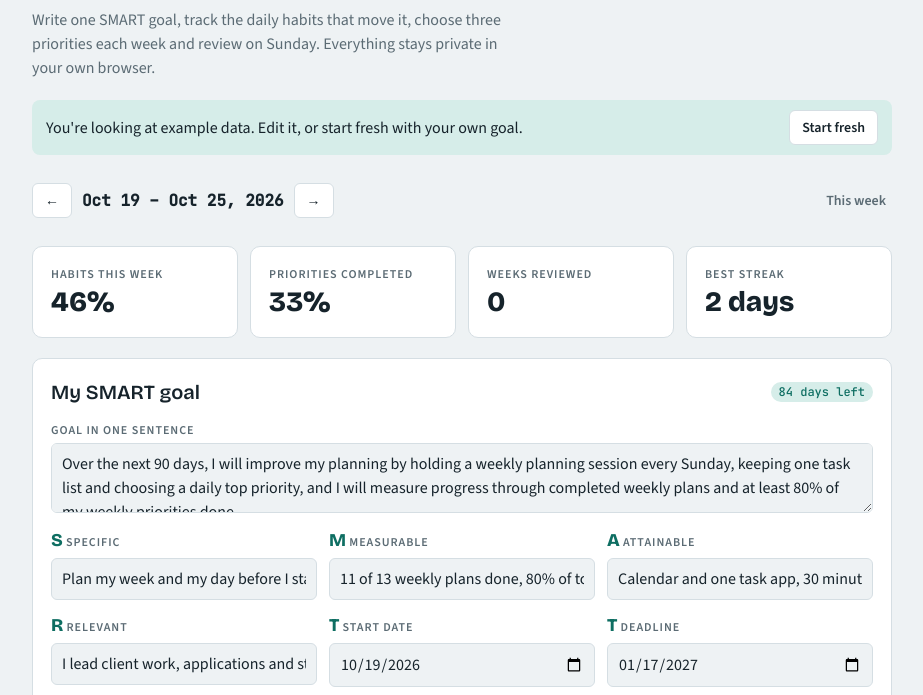
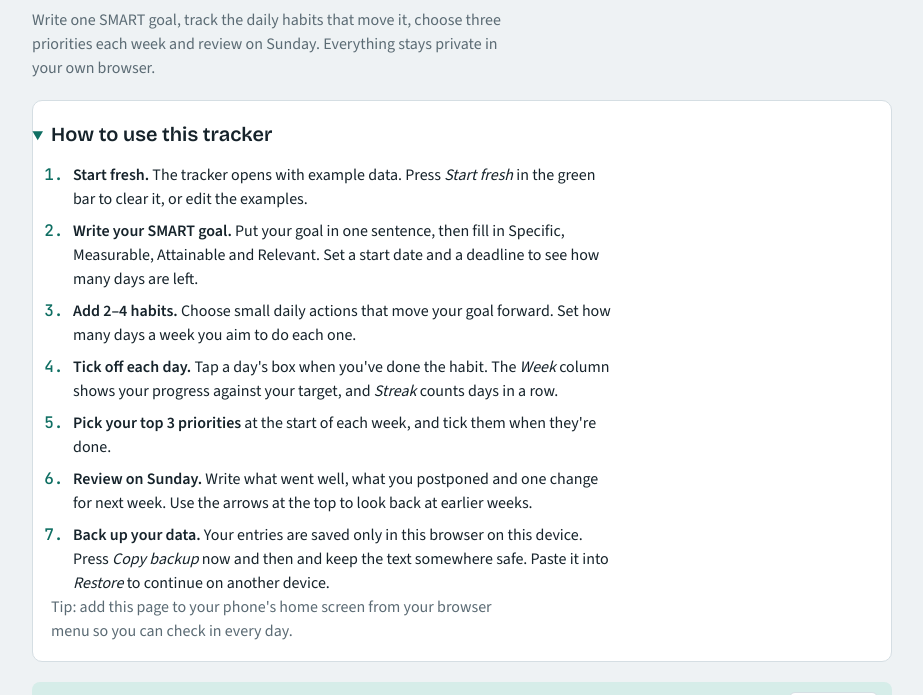
Before and after one commit to FizzaMubeen/leader-week-log, a plain HTML site: page index.html in a window 1280 px wide. Shown: the part 94-789 px from the top of the page, without its empty margins (178-1101 px from the left). Drawn offline with nearby package versions, Linux system fonts and the light colour scheme.

Commit message:
Add how-to-use guide, accessibility notes and full README
Co-Authored-By: Claude Opus 5.5 <noreply@anthropic.com>
Claude-Session: https://claude.ai/code/session_01K5tSzNSNP9yH8C3sBMHvAE

```diff
--- a/index.html
+++ b/index.html
@@ -68,6 +68,10 @@ th.today{color:var(--accent)}
 .prio input[type=checkbox]{width:20px;height:20px;accent-color:var(--accent);flex:none}
 .stats{display:grid;grid-template-columns:repeat(auto-fit,minmax(150px,1fr));gap:12px}
 .stat .big{font:800 28px var(--f-display)}
+.guide summary{cursor:pointer;list-style-position:outside}
+.guide summary::marker{color:var(--accent)}
+.steps{margin:0;padding-left:22px;display:flex;flex-direction:column;gap:8px;max-width:68ch}
+.steps li::marker{font-family:var(--f-mono);color:var(--accent)}
 .hidden-box{display:flex;flex-direction:column;gap:8px}
 @media (prefers-reduced-motion:no-preference){.fill{transition:width .3s}}
 </style>
@@ -78,6 +82,20 @@ th.today{color:var(--accent)}
     <h1>Leader Week Log</h1>
     <p class="lede">Write one SMART goal, track the daily habits that move it, choose three priorities each week and review on Sunday. Everything stays private in your own browser.</p>
   </header>
+
+  <details class="panel guide" id="guide">
+    <summary><h2 style="display:inline">How to use this tracker</h2></summary>
+    <ol class="steps">
+      <li><strong>Start fresh.</strong> The tracker opens with example data. Press <em>Start fresh</em> in the green bar to clear it, or edit the examples.</li>
+      <li><strong>Write your SMART goal.</strong> Put your goal in one sentence, then fill in Specific, Measurable, Attainable and Relevant. Set a start date and a deadline to see how many days are left.</li>
+      <li><strong>Add 2–4 habits.</strong> Choose small daily actions that move your goal forward. Set how many days a week you aim to do each one.</li>
+      <li><strong>Tick off each day.</strong> Tap a day's box when you've done the habit. The <em>Week</em> column shows your progress against your target, and <em>Streak</em> counts days in a row.</li>
+      <li><strong>Pick your top 3 priorities</strong> at the start of each week, and tick them when they're done.</li>
+      <li><strong>Review on Sunday.</strong> Write what went well, what you postponed and one change for next week. Use the arrows at the top to look back at earlier weeks.</li>
+      <li><strong>Back up your data.</strong> Your entries are saved only in this browser on this device. Press <em>Copy backup</em> now and then and keep the text somewhere safe. Paste it into <em>Restore</em> to continue on another device.</li>
+    </ol>
+    <p class="lede" style="margin:0">Tip: add this page to your phone's home screen from your browser menu so you can check in every day.</p>
+  </details>
 
   <div class="banner" id="exampleBanner" hidden>
     <span>You're looking at example data. Edit it, or start fresh with your own goal.</span>
@@ -136,9 +154,9 @@ th.today{color:var(--accent)}
   <section class="panel">
     <h2>Back up or move your data</h2>
     <p class="lede" style="margin:0">Your log lives only in this browser. Copy a backup now and then, and paste it here to restore it on another device.</p>
-    <div class="row"><button id="copyBackup">Copy backup</button><span id="copyMsg" class="label"></span></div>
+    <div class="row"><button id="copyBackup">Copy backup</button><span id="copyMsg" class="label" role="status" aria-live="polite"></span></div>
     <textarea id="backupBox" placeholder="Paste a backup here to restore"></textarea>
-    <div class="row"><button id="restore">Restore from pasted backup</button><span id="restoreMsg" class="label"></span></div>
+    <div class="row"><button id="restore">Restore from pasted backup</button><span id="restoreMsg" class="label" role="status" aria-live="polite"></span></div>
   </section>
 </div>
 
@@ -165,7 +183,8 @@ function example(){
 function blank(){return {example:false,goal:{sentence:'',s:'',m:'',a:'',r:'',start:iso(monday(today)),end:''},habits:[],done:{},prios:{},reviews:{}}}
 
 let state;
-try{const raw=localStorage.getItem(KEY);state=raw?JSON.parse(raw):example()}catch(e){state=example()}
+let firstVisit=true;try{const raw=localStorage.getItem(KEY);firstVisit=!raw;state=raw?JSON.parse(raw):example()}catch(e){state=example()}
+if(firstVisit)document.getElementById('guide').open=true;
 let week=monday(today);
 function save(){try{localStorage.setItem(KEY,JSON.stringify(state))}catch(e){}}
 const $=id=>document.getElementById(id);
```
Also changed, not shown: README.md.
